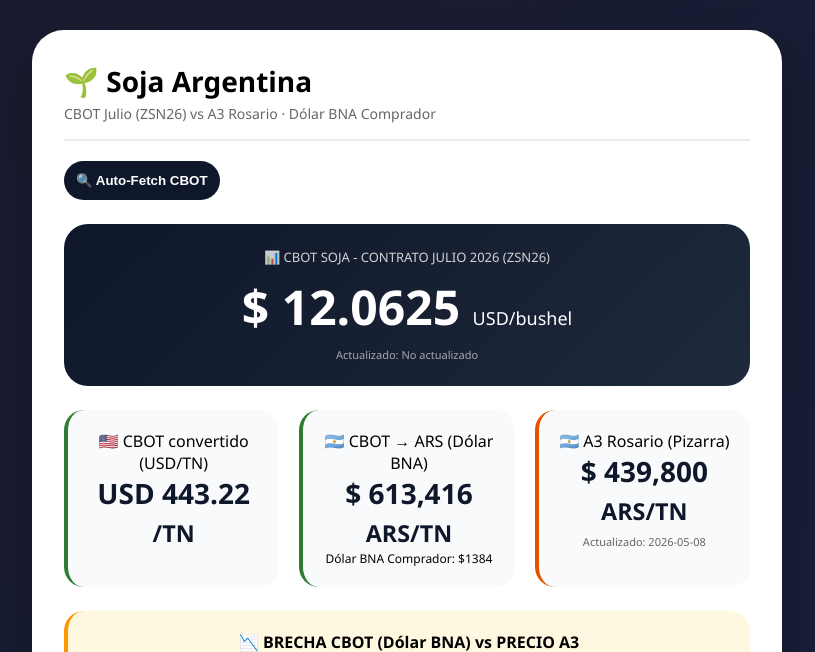
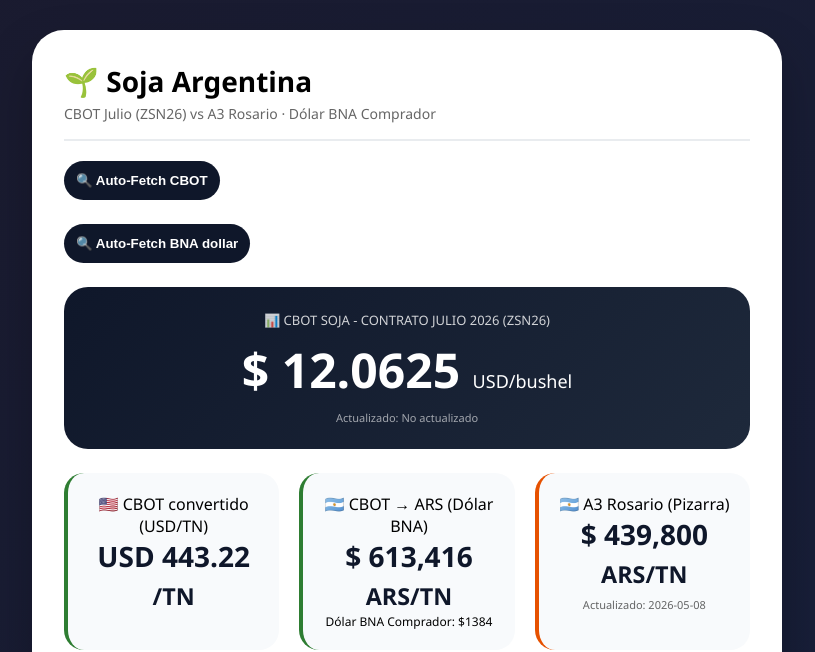
Before and after one commit to decareano/biotech_lab_sim, a Flask app: page / in a window 1280 px wide. Shown: the top 652 px of the page, without its empty margins (233-1048 px from the left). Run offline with Flask 3, Linux system fonts and the light colour scheme.

Commit message:
auto fetch para BNA dollar

```diff
--- a/app.py
+++ b/app.py
@@ -79,8 +79,10 @@ def auto_fetch_cbot_price():
         if data is None or data.empty:
             print("Auto-fetch: no hay datos")
             return None
+
         latest_close_cents = data["Close"].iloc[-1]
         latest_close_dollars = latest_close_cents / 100
+
         if not isinstance(latest_close_dollars, (int, float)):
             print("Auto-fetch: latest_close no es un numero")
             return None
@@ -89,6 +91,29 @@ def auto_fetch_cbot_price():
 
     except Exception as e:
         print(f"auto-fetch error: {e}")
+        return None
+
+
+def auto_fetch_bna_price() -> int | None:
+    try:
+        url = "https://dolarapi.com/v1/dolares/banco-nacion"
+        response = requests.get(url)
+        if response.status_code != 200:
+            print("request failed")
+            return None
+        data = response.json()
+        valor_raw = data.get("compra")
+        if valor_raw is None:
+            print("bna: clave compra no se encontró")
+            return None
+        valor_float = float(valor_raw)
+        valor_int = int(valor_float)
+        if valor_int <= 0:
+            print("bna: valor invalido")
+            return None
+        return valor_int
+    except Exception as e:
+        print(f"bna error: {e}")
         return None
 
 
--- a/templates/index.html
+++ b/templates/index.html
@@ -187,6 +187,14 @@
         </form>
       </div>
 
+      <div class="button-group">
+        <form method="POST" action="/auto-fetch-bna" style="flex: 1">
+          <button type="submit" class="btn-primary">
+            🔍 Auto-Fetch BNA dollar
+          </button>
+        </form>
+      </div>
+
       <div class="precio-card">
         <div class="precio-label">
           📊 CBOT SOJA - CONTRATO JULIO 2026 (ZSN26)
```
